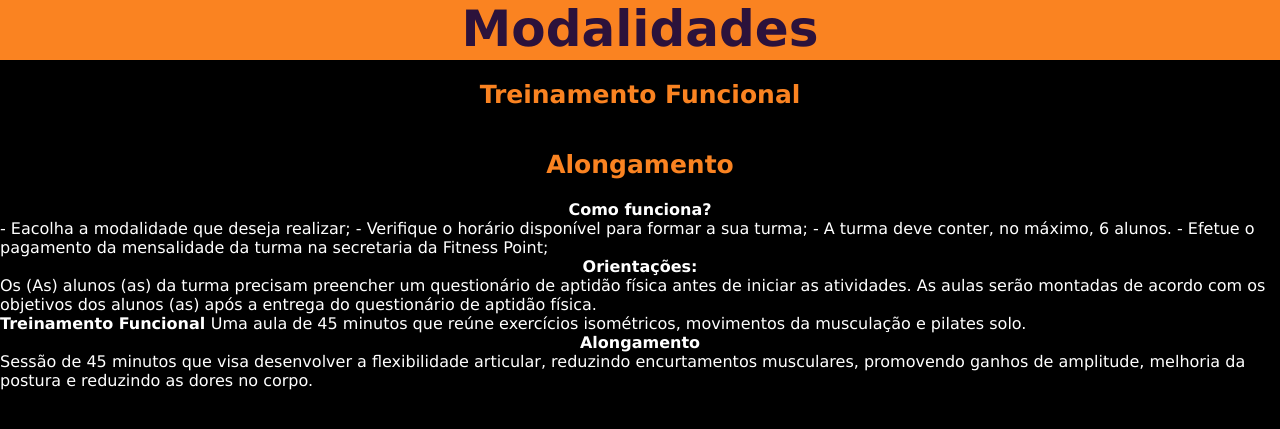
After one commit to danilo992/public_php, a PHP site: page /modalidade.php in a window 1280 px wide. The commit adds this page. Shown: the top 429 px of the page. Run offline with PHP 8.4, Linux system fonts and the light colour scheme.

Commit message:
add stylesheet.css, modalidade.php

```diff
--- a/css/style.css
+++ b/css/style.css
@@ -196,7 +196,8 @@
     color: rgb(250, 131, 33);
 }
 .btn-outline-dark {
-    color: rgb(250, 131, 33) !important;
+    background-color: rgb(250, 131, 33) !important;
+    color: #FFF !important;
 }
 .section-plano {
     background-color: rgb(3, 3, 3);
--- /dev/null
+++ b/css/stylesheet.css
@@ -0,0 +1,37 @@
+* {
+    margin: 0;
+    padding: 0;
+    font-family: Verdana, Geneva, Tahoma, sans-serif;
+}
+
+body {
+    width: 100%;
+    height: 100%;
+    background-color: #000;
+    color: #fff;
+}
+
+header h2 {
+    background-color: rgb(250, 131, 33);
+    width: 100%;
+    height: 30px;
+    text-align: center;
+    font-weight: 900;
+    font-size: 50px;
+    color: rgb(44, 18, 59);
+}
+
+section {
+
+}
+
+section h3 {
+    text-align: center;
+    line-height: 2.8em;
+    font-size: 25px;
+    color: rgb(250, 131, 33);
+}
+
+section h4 {
+    text-align: center;
+}
--- a/index.html
+++ b/index.php
@@ -33,9 +33,10 @@
       <nav class="container-nav" id="mainMenu">
         <ul>
             <li><a href="plano.php">Planos</a></li>
-            <li><a href="#1">Modalidade</a></li>
+            <li><a href="modalidade.php">Modalidade</a></li>
             <li class="visivel-list"><a href="#horario">Horários</a></li>
             <li><a href="#metodologia">Metodologia de Trabalho</a></li>
+            <li><a href="#metodologia">Avaliação Física</a></li>
         </ul>
       </nav>
     </header>
--- /dev/null
+++ b/modalidade.php
@@ -0,0 +1,52 @@
+<!DOCTYPE html>
+<html lang="pt-BR">
+<head>
+    <meta charset="UTF-8">
+    <meta name="viewport" content="width=device-width, initial-scale=1.0">
+    <meta http-equiv="X-UA-Compatible" content="ie=edge">
+    <link rel="stylesheet" type="text/css" href="css/stylesheet.css">
+    <title>Modalidades</title>
+</head>
+<body>
+    <header>
+        <h2>
+            Modalidades
+        <h2>
+    </header>
+    <section>
+        <div class="center-section">
+        <h3>
+            Treinamento Funcional
+        </h3>
+        <h3>
+            Alongamento
+        </h3>
+
+    <h4> Como funciona?</h4>
+        <p>
+            - Eacolha a modalidade que deseja realizar;
+            - Verifique o horário disponível para formar a sua turma;
+            - A turma deve conter, no máximo, 6 alunos.
+            - Efetue o pagamento da mensalidade da turma na
+             secretaria da Fitness Point;
+        </p>
+   <h4> Orientações:</h4>
+       <p>
+            Os (As) alunos (as) da turma precisam preencher um questionário de aptidão física antes de iniciar as atividades.
+            As aulas serão montadas de acordo com os objetivos dos alunos (as) após a entrega do questionário de aptidão física.
+        </p>
+        <p>
+            <strong> Treinamento Funcional </strong>
+            Uma aula de 45 minutos que reúne exercícios isométricos, movimentos da musculação e pilates solo.
+        </p>
+
+   <h4> Alongamento </h4>
+        <p>
+            Sessão de 45 minutos que visa desenvolver a flexibilidade articular,
+            reduzindo encurtamentos musculares, promovendo ganhos de amplitude,
+            melhoria da postura e reduzindo as dores no corpo.
+        </p>
+    </div>
+</section>
+</body>
+</html>
```
Also changed, not shown: plano.php (renamed from plano.html).
